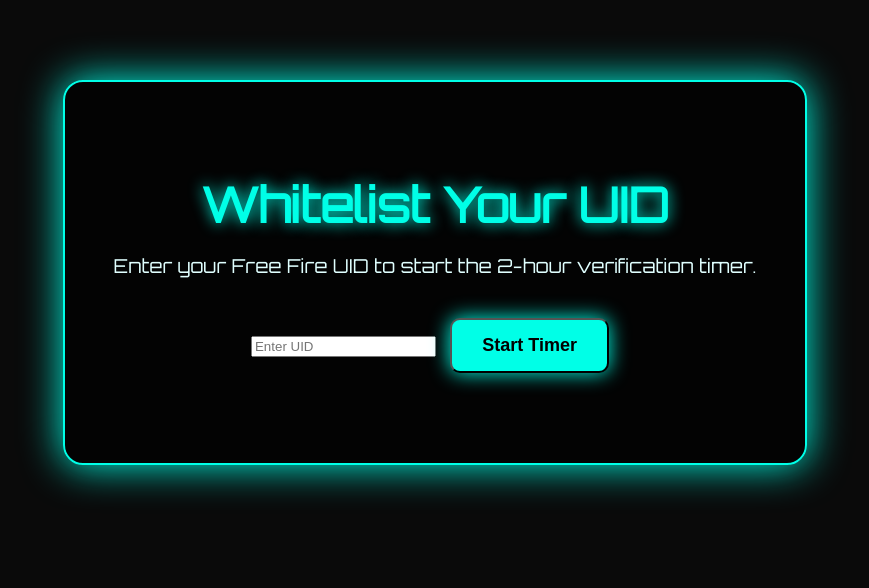
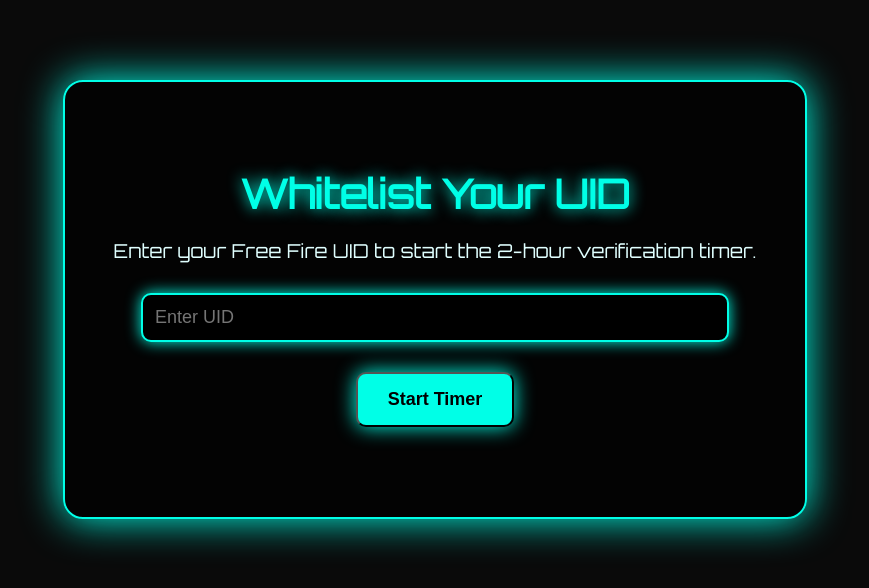
Before and after one commit to fmalematser/darkmodz, a plain HTML site: page uid.html in a window 1280 px wide. Shown: the whole page, without its empty margins (205-1074 px from the left). Drawn offline with Linux system fonts and the light colour scheme.

Commit message:
Update style.css

```diff
--- a/style.css
+++ b/style.css
@@ -1,15 +1,15 @@
-/* Background and text setup */
+/* Base setup */
 body, html {
   margin: 0;
   padding: 0;
   font-family: 'Orbitron', sans-serif;
   height: 100%;
   background-color: #0a0a0a;
+  color: #00ffe7;
   overflow-x: hidden;
-  color: #00ffe7;
 }
 
-/* Animated background */
+/* Background animation */
 .bg-animation {
   position: fixed;
   width: 200%;
@@ -27,41 +27,31 @@
   100% { transform: scale(1); }
 }
 
-/* Fade effect header */
-.fade-header {
-  position: sticky;
-  top: 0;
-  background: #0a0a0a;
-  transition: opacity 0.6s ease;
-  z-index: 2;
-}
-
-/* Content box */
+/* Container */
 .main-container {
   position: relative;
   z-index: 1;
   text-align: center;
   max-width: 700px;
-  margin: auto;
+  margin: 10vh auto;
   padding: 60px 20px;
   background-color: rgba(0, 0, 0, 0.7);
   border: 2px solid #00ffe7;
   border-radius: 20px;
-  margin-top: 10vh;
   box-shadow: 0 0 40px #00ffe7;
 }
 
 /* Headings */
 h1 {
-  font-size: 3em;
-  margin-bottom: 10px;
+  font-size: 2.5em;
+  margin-bottom: 20px;
   text-shadow: 0 0 15px #00ffe7;
 }
 
 p {
   font-size: 1.2em;
+  color: #e0ffff;
   margin-bottom: 30px;
-  color: #e0ffff;
 }
 
 /* Buttons */
@@ -86,9 +76,23 @@
   box-shadow: 0 0 30px #00fff7, 0 0 60px #00fff7;
 }
 
-/* Countdown text */
+/* UID input field */
+input[type="text"] {
+  width: 80%;
+  padding: 12px;
+  border: 2px solid #00ffe7;
+  border-radius: 10px;
+  background: #000;
+  color: #00ffe7;
+  font-size: 18px;
+  margin-bottom: 20px;
+  outline: none;
+  box-shadow: 0 0 15px #00ffe7;
+}
+
+/* Timer text */
 #timer {
+  font-size: 1.3em;
   margin-top: 20px;
-  font-size: 1.5em;
   color: #00ffd9;
 }
```
